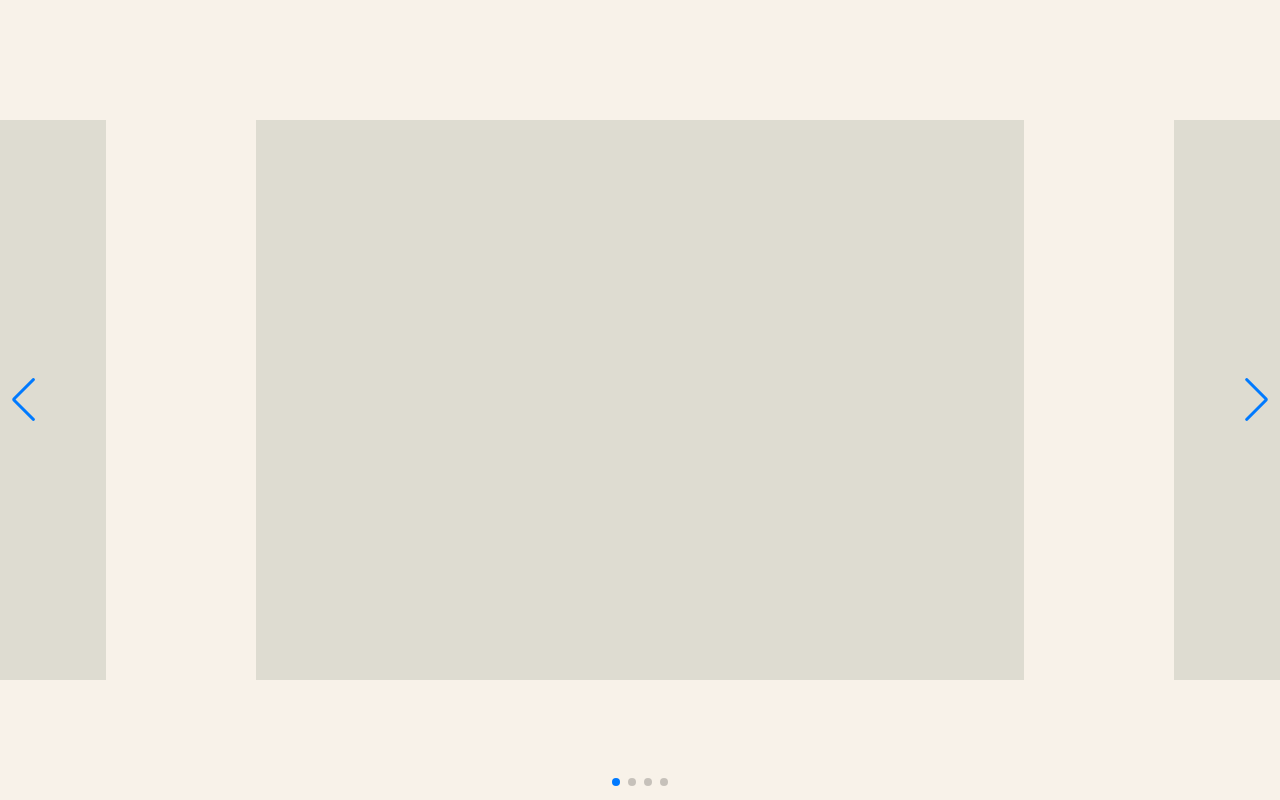
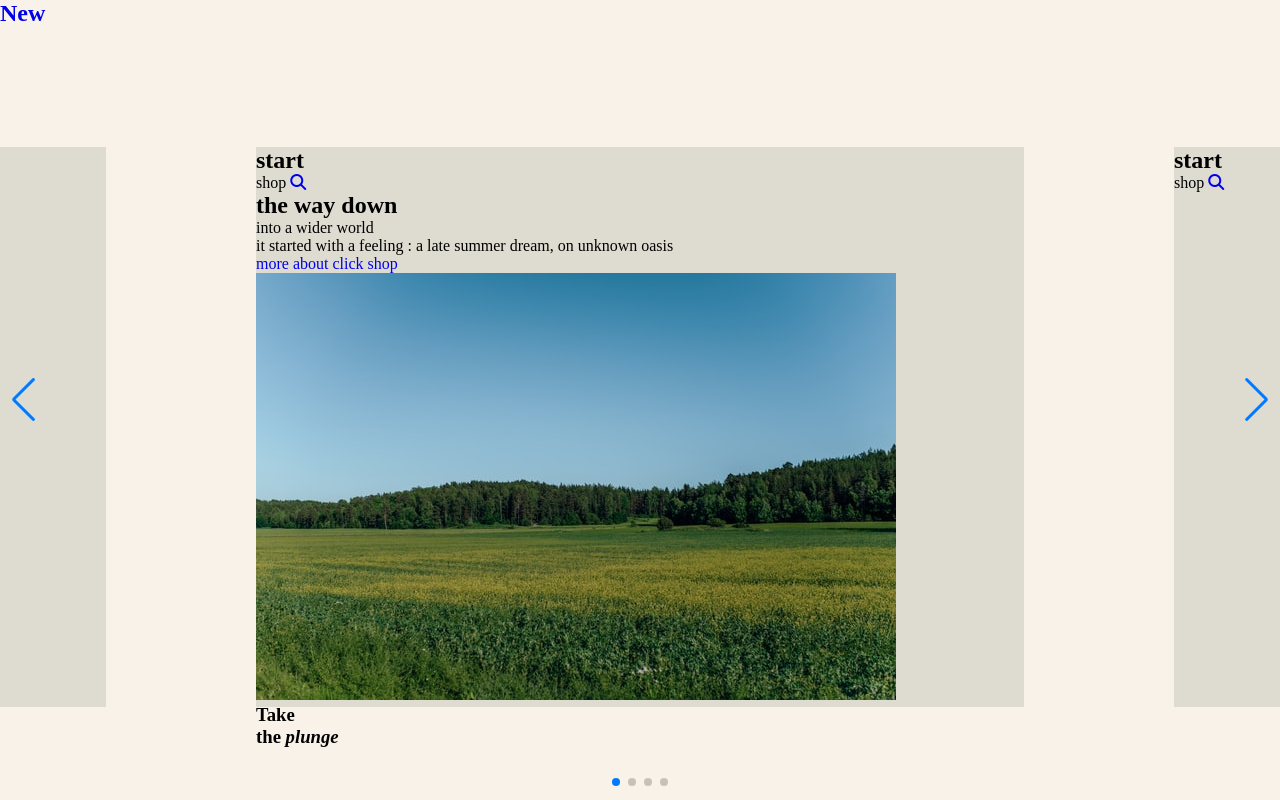
Before and after one commit to chloenam/swiper_pf, a plain HTML site: page index.html in a window 1280 px wide. Drawn offline with nearby package versions, Linux system fonts and the light colour scheme.

Commit message:
📝 Add swiper slide1 html(about)

```diff
--- a/index.html
+++ b/index.html
@@ -16,12 +16,48 @@
 <body>
   <section id="wrap">
 
+    <h1><a href="#">New</a></h1>
+
     <article class="swiper-wrapper">
-      <div class="swiper-slide">
-        <div class="inner"></div>
+      <div class="swiper-slide about">
+        <div class="inner">
+          <div class="header">
+            <h2>start</h2>
+            <div class="icon">
+              <span>shop</span>
+              <a href="#"><i class="fas fa-search"></i></a>
+            </div>
+          </div>
+          <div class="left">
+            <div class="txt">
+              <h2>the way down</h2>
+              <span>into a wider world</span>
+              <p>it started with a feeling : a late summer dream, on unknown oasis</p>
+              <div class="btn">
+                <a href="#">more about</a>
+                <a href="#">click shop</a>
+              </div>
+            </div>
+          </div>
+          <div class="right">
+            <div class="pic">
+              <img src="img/plunge.jpg" alt="field">
+              <h3>Take</br> the <em>plunge</em></h3>
+            </div>
+          </div>
+        </div>
       </div>
       <div class="swiper-slide">
-        <div class="inner"></div>
+        <div class="inner">
+          <div class="header">
+            <h2>start</h2>
+            <div class="icon">
+              <span>shop</span>
+              <a href="#"><i class="fas fa-search"></i></a>
+            </div>
+          </div>
+
+        </div>
       </div>
       <div class="swiper-slide">
         <div class="inner"></div>
```
